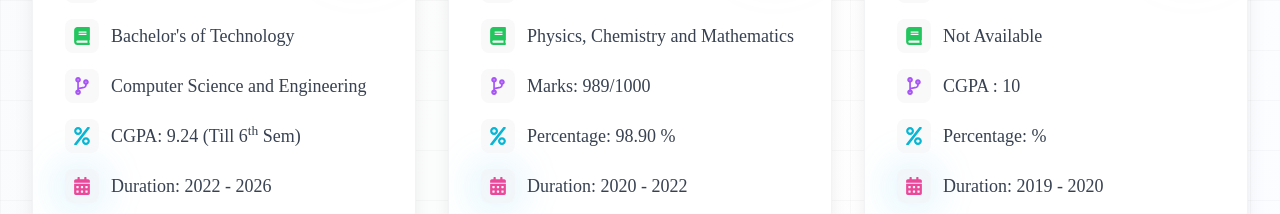
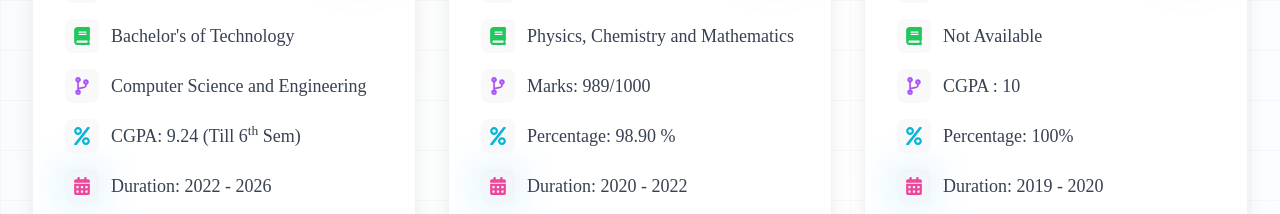
Before and after one commit to akashsiripuram/AkashSiripuram_Portfolio, a React (Vite) app: page / in a window 1280 px wide. Shown: the part 1900-2114 px from the top of the page. Built offline with nearby package versions, Linux system fonts and the light colour scheme; no server answers; a web font is replaced by a local one.

Commit message:
added percentage education

```diff
--- a/src/Components/About/AboutSection.jsx
+++ b/src/Components/About/AboutSection.jsx
@@ -21,7 +21,7 @@ const technicalProfiles = [
 const educationData = [
   { title: "Graduation", College: "CVR College of Engineering", Course: "Bachelor's of Technology", Branch: "Computer Science and Engineering", Marks: <span>CGPA: 9.24 (Till 6<sup>th</sup> Sem)</span>, Year: "Duration: 2022 - 2026" },
   { title: "Senior Secondary", College: "Alphores Junior College", Course: "Physics, Chemistry and Mathematics", Branch: "Marks: 989/1000", Marks: "Percentage: 98.90 %", Year: "Duration: 2020 - 2022" },
-  { title: "Secondary Education", College: "Siddartha High School", Branch: "CGPA : 10", Marks: "Percentage:  %", Year: "Duration: 2019 - 2020" },
+  { title: "Secondary Education", College: "Siddartha High School", Branch: "CGPA : 10", Marks: "Percentage: 100%", Year: "Duration: 2019 - 2020" },
 ];
 
 const lang = [
```
